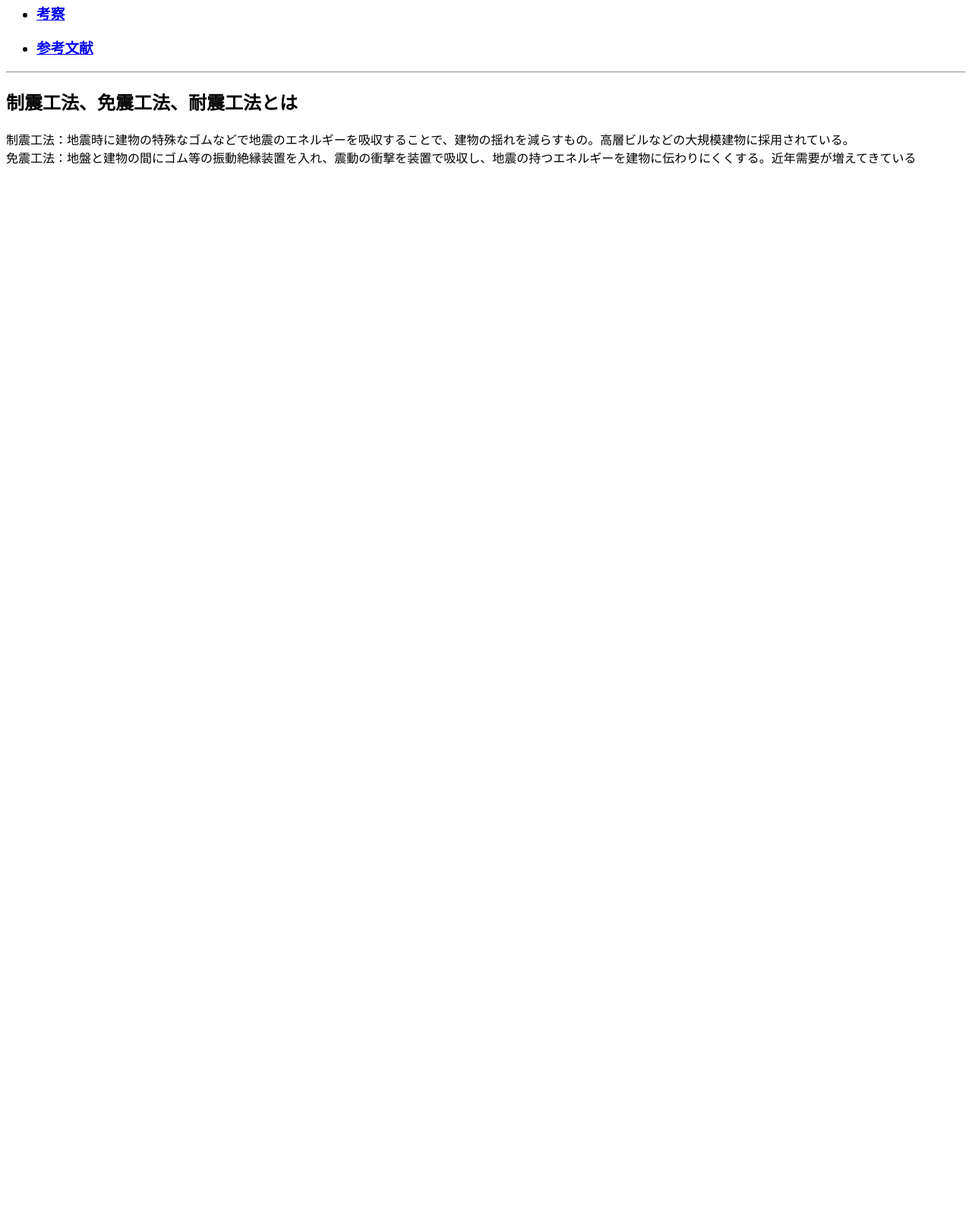
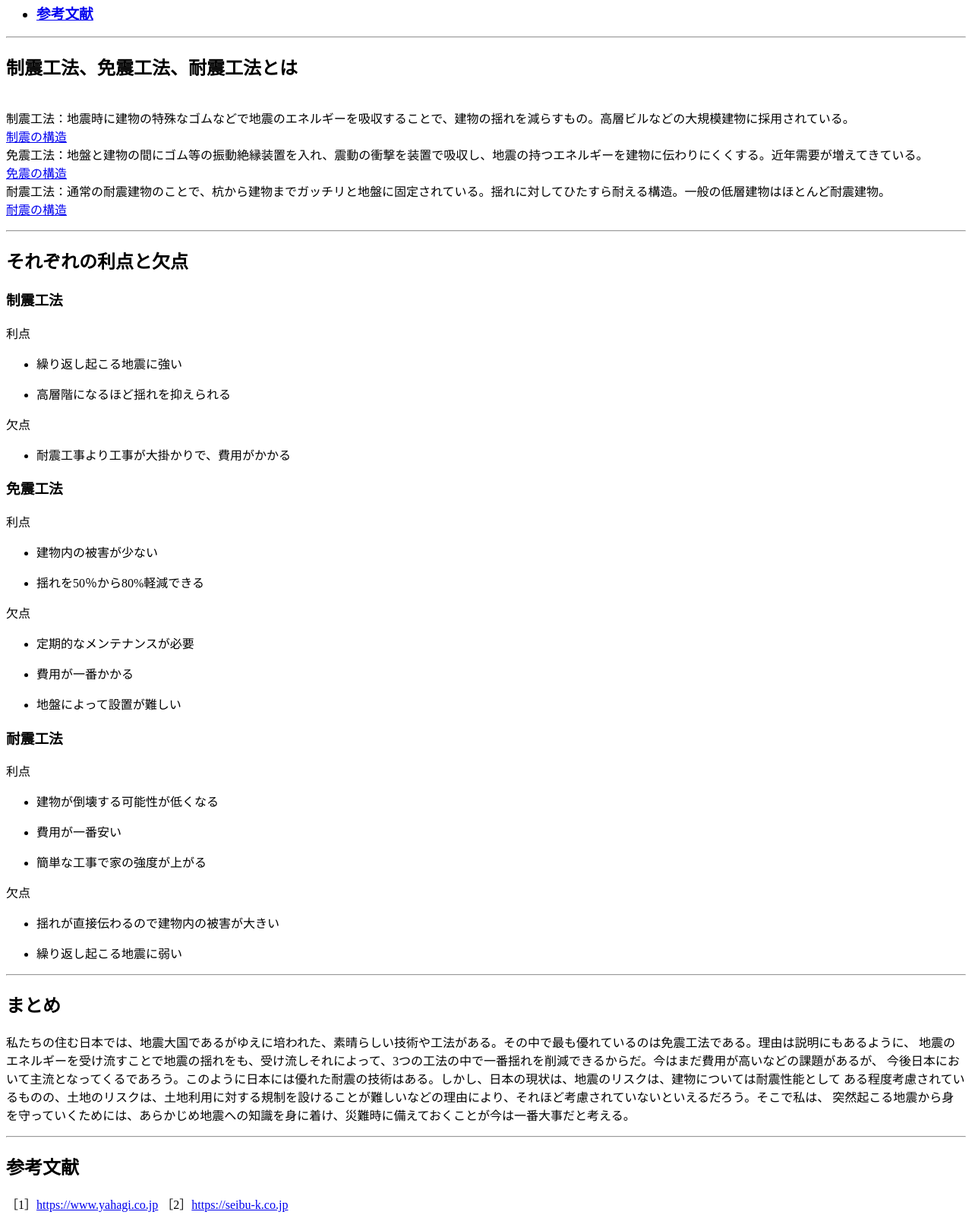
Before and after one commit to ryosuke0130/ryosuke0130.github.io, a plain HTML site: page cl2020.html in a window 1280 px wide. Shown: the part 352-1951 px from the top of the page at 76% size. Before the commit the page ends 800 px from the top, so only its background shows below. Drawn offline with Linux system fonts and the light colour scheme.

Commit message:
Add files via upload

```diff
--- a/cl2020.html
+++ b/cl2020.html
@@ -5,9 +5,9 @@
 <CENTER><H2>建物の耐震技術について</H2></CENTER>
 <P>
  世界において日本は地震の発生する件数のうち約１０％を占めると言われ、地震大国として知られている。
-<BR>現在日本で南海トラフ地震が懸念されていたり、東日本大震災が起きたりと、私たちは、日本に住む限り、地震を免れることは
+<BR>現在日本では、南海トラフ地震が懸念されていたり、東日本大震災が起きたりと、私たちは、日本に住む限り、地震を免れることは
 ほぼできないだろう。
-<br>そこでそんな地震から私たちを守る日本の建物耐震技術について着目した。</P>
+<br>そこでそんな地震から私たちを守る日本の建物耐震技術に着目した。</P>
 <HR>
 <h3>目次</h3>
 <header>
@@ -17,8 +17,7 @@
 <div id="jimaku">
 <p><h3><li><a href="#a">制震工法、免震工法、耐震工法とは</a></li></h3></p>
 <p><h3><li><a href="#b">それぞれの利点と欠点</a></li></h3></p>
-<p><h3><li><a href="#c">海外での日本の技術</a></li></h3></P>
-<p><h3><li><a href="#e">考察</a></li></h3></p>
+<p><h3><li><a href="#e">まとめ</a></li></h3></p>
 <p><h3><li><a href="#f">参考文献</a></li></h3></span></P>
 </div>
 </ul>
@@ -27,6 +26,66 @@
 <div>
 <h2><a name="a">制震工法、免震工法、耐震工法とは</a></h2>
 <p>
-  制震工法：地震時に建物の特殊なゴムなどで地震のエネルギーを吸収することで、建物の揺れを減らすもの。高層ビルなどの大規模建物に採用されている。
-<br>
-  免震工法：地盤と建物の間にゴム等の振動絶縁装置を入れ、震動の衝撃を装置で吸収し、地震の持つエネルギーを建物に伝わりにくくする。近年需要が増えてきている
+  <br>制震工法：地震時に建物の特殊なゴムなどで地震のエネルギーを吸収することで、建物の揺れを減らすもの。高層ビルなどの大規模建物に採用されている。</br>
+   <a href="https://ryosuke0130.github.io/seishinn (2).jpg">制震の構造</a>
+ <br>免震工法：地盤と建物の間にゴム等の振動絶縁装置を入れ、震動の衝撃を装置で吸収し、地震の持つエネルギーを建物に伝わりにくくする。近年需要が増えてきている。</br>
+   <a href="https://ryosuke0130.github.io/mennshinn (2).jpg">免震の構造</a>
+<br>耐震工法：通常の耐震建物のことで、杭から建物までガッチリと地盤に固定されている。揺れに対してひたすら耐える構造。一般の低層建物はほとんど耐震建物。</br>
+   <a href="https://ryosuke0130.github.io/taishinn (2).jpg">耐震の構造</a>
+</div>
+<div>
+<hr>
+<h2><a name="b">それぞれの利点と欠点</a></h2>
+<h3>制震工法</h3>
+利点
+<ul type="disc">
+<li><p>繰り返し起こる地震に強い</p>
+<li><p>高層階になるほど揺れを抑えられる</p>
+</ul>
+欠点
+<ul type="disc">
+<li><p>耐震工事より工事が大掛かりで、費用がかかる</p>
+</ul>
+<h3>免震工法</h3>
+利点
+<ul type="disc">
+<li><P>建物内の被害が少ない</p>
+<li><P>揺れを50％から80%軽減できる</P>
+</ul>
+欠点
+<ul type="disc">
+<Li><p>定期的なメンテナンスが必要</p>
+<li><p>費用が一番かかる</P>
+<li><p>地盤によって設置が難しい</p>
+</ul>
+<h3>耐震工法</h3>
+利点
+<ul type="disc">
+<li><p>建物が倒壊する可能性が低くなる</p>
+<li><p>費用が一番安い</p>
+<li><p>簡単な工事で家の強度が上がる</P>
+</ul>
+欠点
+<ul type="disc">
+<li><p>揺れが直接伝わるので建物内の被害が大きい</p>
+<li><p>繰り返し起こる地震に弱い</p>
+</ul>
+</div>
+<hr>
+<div>
+<h2><a name="e">まとめ</a></h2>
+<p>
+  私たちの住む日本では、地震大国であるがゆえに培われた、素晴らしい技術や工法がある。その中で最も優れているのは免震工法である。理由は説明にもあるように、
+地震のエネルギーを受け流すことで地震の揺れをも、受け流しそれによって、3つの工法の中で一番揺れを削減できるからだ。今はまだ費用が高いなどの課題があるが、
+今後日本において主流となってくるであろう。このように日本には優れた耐震の技術はある。しかし、日本の現状は、地震のリスクは、建物については耐震性能として
+ある程度考慮されているものの、土地のリスクは、土地利用に対する規制を設けることが難しいなどの理由により、それほど考慮されていないといえるだろう。そこで私は、
+突然起こる地震から身を守っていくためには、あらかじめ地震への知識を身に着け、災難時に備えておくことが今は一番大事だと考える。
+</div>
+<hr>
+<div>
+<h2><a name="f">参考文献</a></h2>
+［1］<a href="https://www.yahagibl.co.jp/woodpita/blog/column/4145.html">https://www.yahagi.co.jp</a>
+［2］<a href="https://www.seibu-k.co.jp/blog/2017/10/26/earthquake-resistance-isolation-damping/">https://seibu-k.co.jp</a>
+</div>
+</body>
+</HTML>
```
